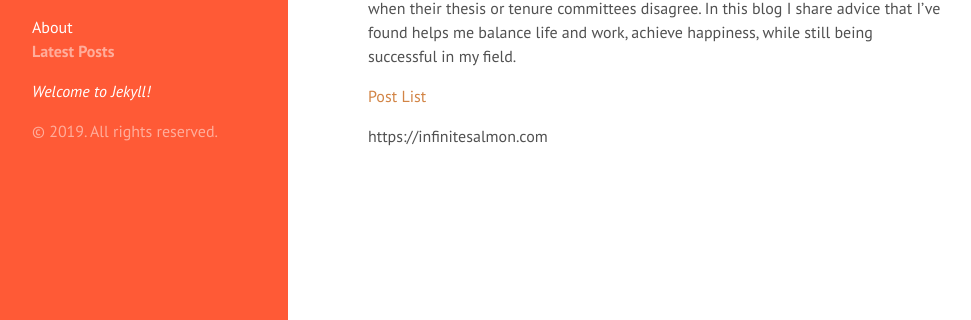
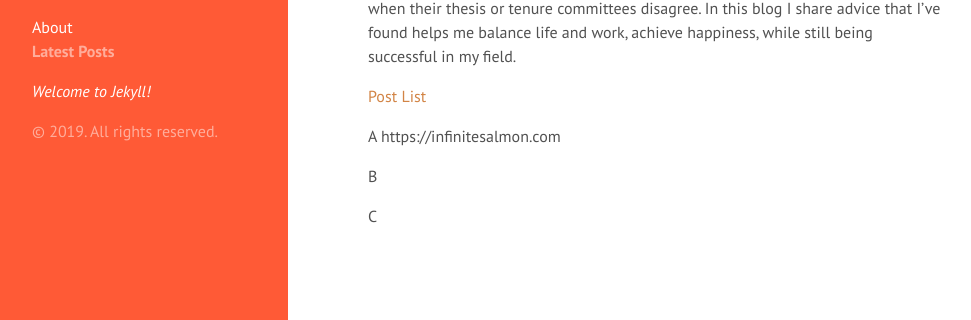
Before and after one commit to fujiwest/infinitesalmon, a Jekyll site: the page built from docs/index.md, in a window 1280 px wide. Shown: the part 348-668 px from the top of the page, without its empty margins (0-971 px from the left). Built offline with Jekyll 4.4.1, drawn with Linux system fonts in a browser that asks for light colours; some web fonts are replaced; our own code applies the rules of GitHub Pages for plain Markdown files.

Commit message:
link tests

```diff
--- a/docs/index.md
+++ b/docs/index.md
@@ -8,8 +8,8 @@ There are aspects about life as an academic and a scientist which are unpleasant
 
 [Post List]({{ link post-list.md}})
 
-{{ site.url }}
+A {{ site.url }}
 
-{{ site.baseurl }}
+B {{ site.baseurl }}
 
-{{ link post-list.md }}
+C {{ link post-list.md }}
```
